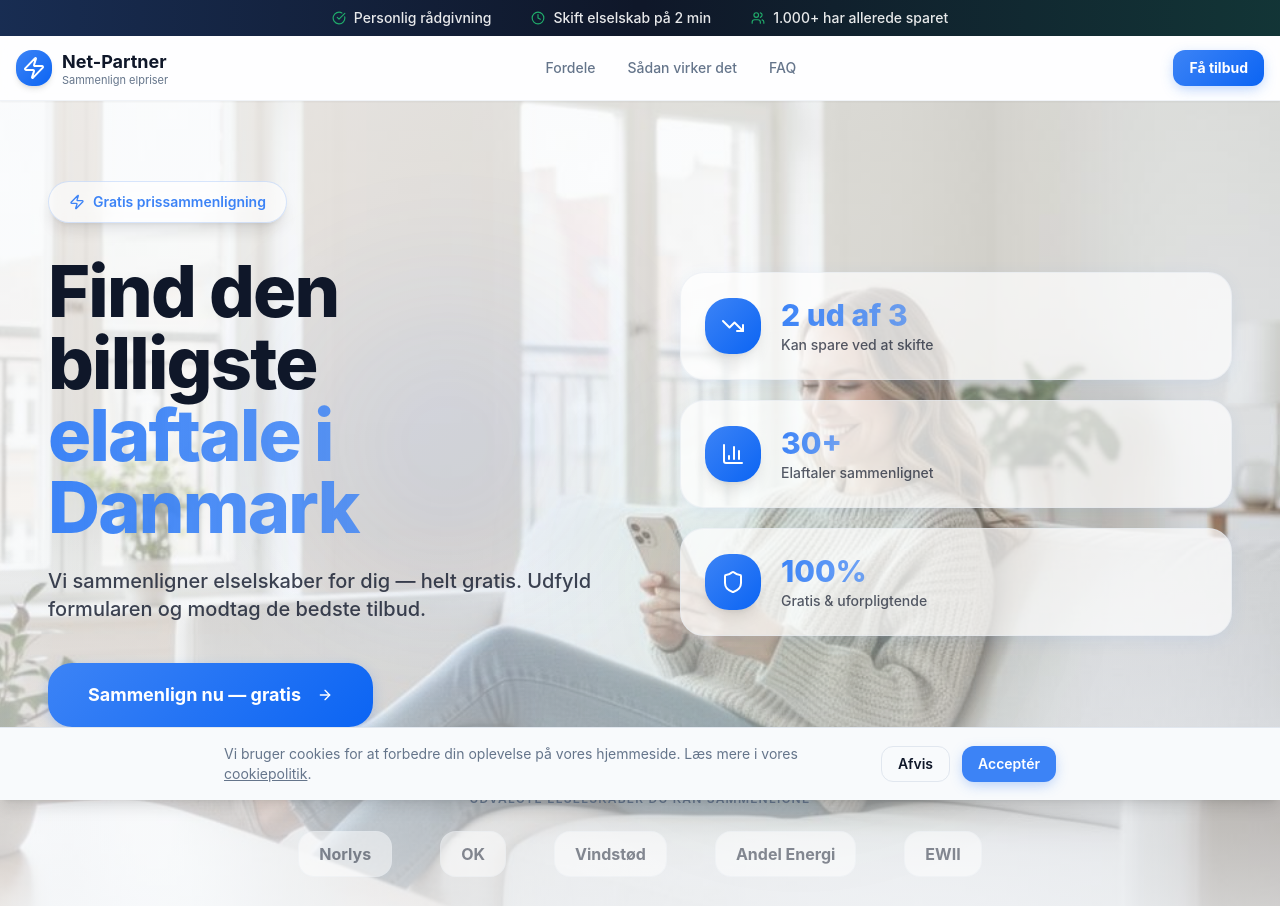
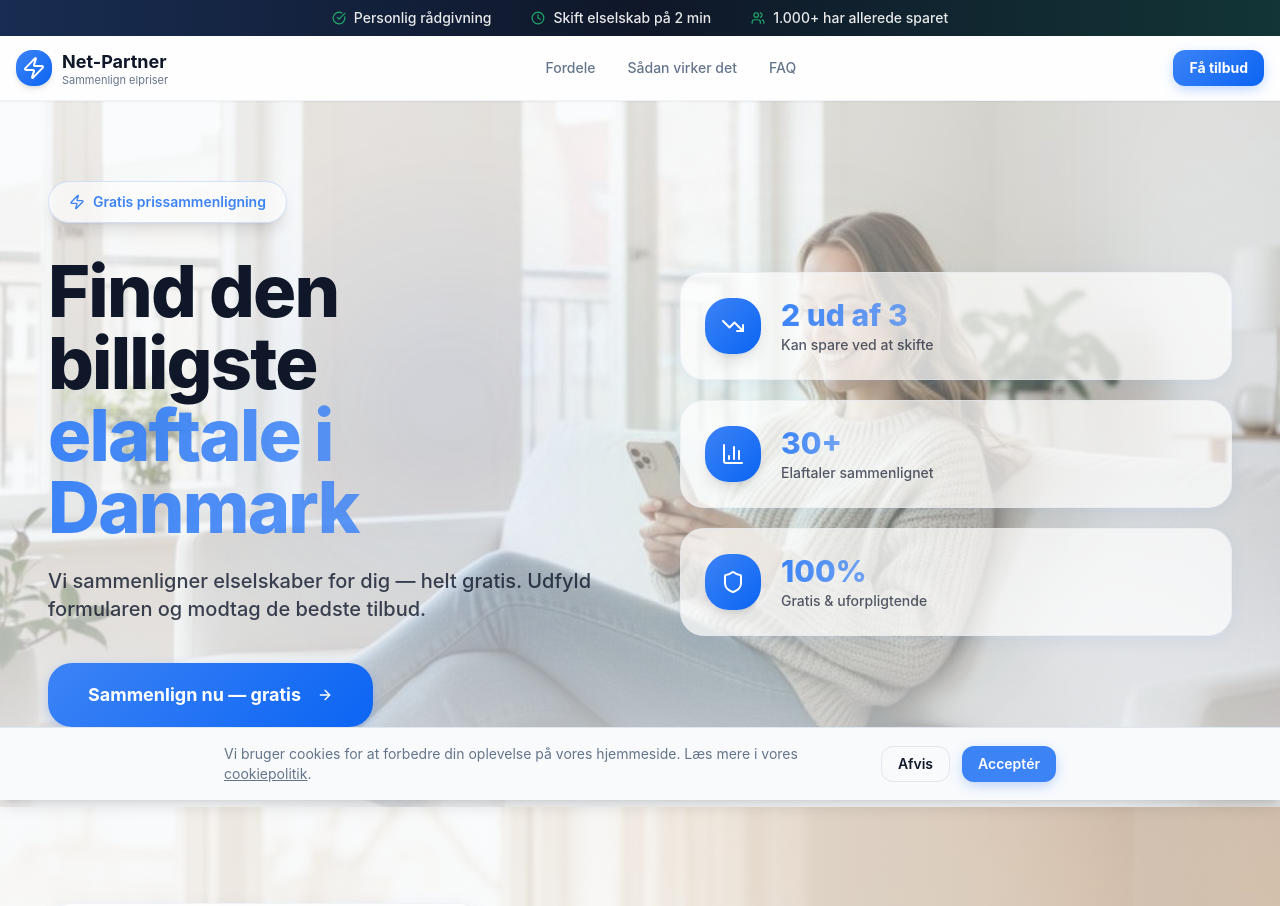
Before and after one commit to Aminrz123/el-tilbudsfinder-nu, a React (Vite) app: page / in a window 1280 px wide. Shown: the top 906 px of the page. Built offline with nearby package versions, Linux system fonts and the light colour scheme; the HTML template or start-up script is replaced by a standard one.

Commit message:
Update hero listed companies UI

```diff
--- a/src/components/HeroSection.tsx
+++ b/src/components/HeroSection.tsx
@@ -102,25 +102,6 @@ const HeroSection = () => {
             </div>
           ))}
         </div>
-
-        {/* Partner logos */}
-        <div className="mt-16 animate-fade-up" style={{ animationDelay: "0.5s" }}>
-          <p className="text-xs font-semibold text-muted-foreground uppercase tracking-widest text-center mb-6">
-            Udvalgte elselskaber du kan sammenligne
-          </p>
-          <div className="flex items-center justify-center gap-8 md:gap-12 flex-wrap">
-            {["Norlys", "OK", "Vindstød", "Andel Energi", "EWII"].map((name) => (
-              <div
-                key={name}
-                className="px-5 py-2.5 rounded-xl bg-card/50 backdrop-blur-sm border border-border/30 hover:bg-card/80 transition-all duration-300"
-              >
-                <span className="text-sm md:text-base font-bold text-foreground/50 hover:text-foreground/80 transition-colors">
-                  {name}
-                </span>
-              </div>
-            ))}
-          </div>
-        </div>
       </div>
     </section>
   );
```
